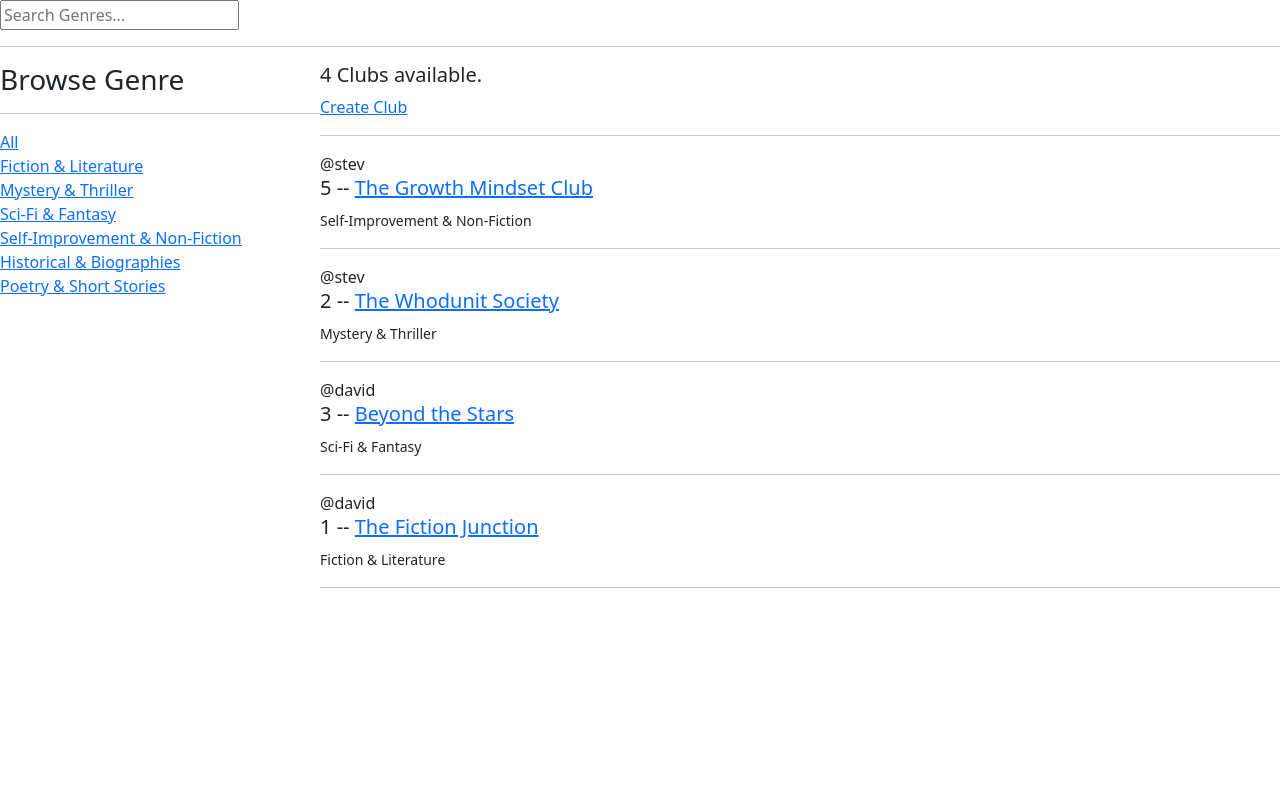
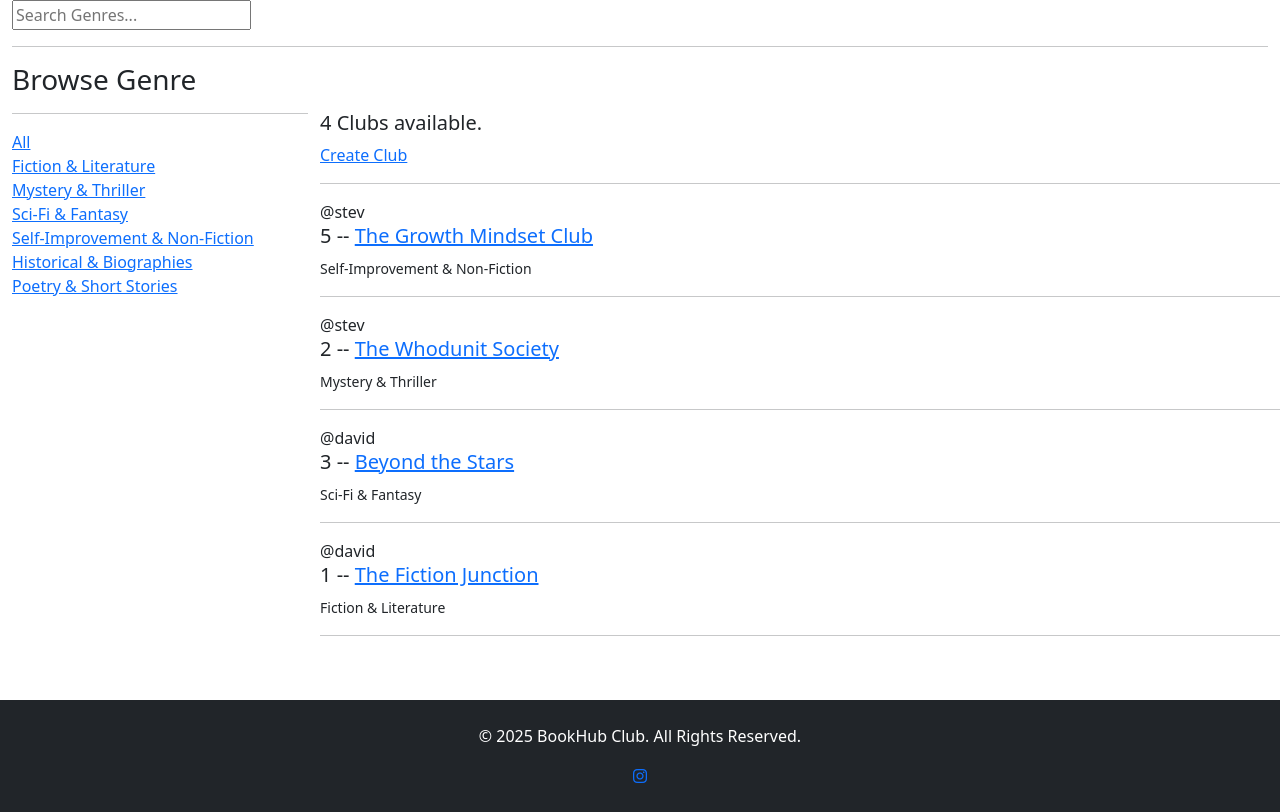
Before and after one commit to HolaDav/Django_Tutorial, a Django app: page / in a window 1280 px wide. Shown: the part 56-868 px from the top of the page. Before the commit the page ends 644 px from the top, so only its background shows below. Run offline with Django 4.2, Linux system fonts and the light colour scheme; data comes from the database, SQL or seed files in the repository; both versions use the stored data as it was after the commit.

Commit message:
added footer and litter styling

```diff
--- a/crashproject/BOOK CLUB HUB/bookclub/base/templates/base/home.html
+++ b/crashproject/BOOK CLUB HUB/bookclub/base/templates/base/home.html
@@ -11,7 +11,8 @@
 
 <div class="home-container">
 
-    <div>
+    <section id="browse">
+        <div class="container">
             <h3>Browse Genre</h3>
             <hr>
 
@@ -28,6 +29,8 @@
             </div>
 
         </div>
+    </section>
+
 
     <!-- <div>
         <div>
@@ -64,6 +67,7 @@
 
         <h2>Clubs</h2> -->
 
+        <section id="clublist" class="py-5">
             <div>
                 {% if club_count > 1 %}
                 <h5>{{club_count}} Clubs available.</h5>
@@ -89,7 +93,16 @@
                 </div>
 
             </div>
+        </section>
+
     </div>
+
+    <footer class="py-4 bg-dark text-white text-center">
+        <div class="container">
+            <p>&copy; 2025 BookHub Club. All Rights Reserved.</p>
+            <a href="https://instagram.com/ola_da.vid?igshid=OGY3MTU30GY1Mw==" target="_blank" class="social-icon"><i class="fa-brands fa-instagram"></i></a>
+        </div>
+    </footer>
 
 </div>
 
--- a/crashproject/BOOK CLUB HUB/bookclub/templates/main.html
+++ b/crashproject/BOOK CLUB HUB/bookclub/templates/main.html
@@ -5,6 +5,7 @@
     <meta name="viewport" content="width=device-width, initial-scale=1.0">
     <title>Book Club Hub</title>
     <link rel="stylesheet" href="https://cdn.jsdelivr.net/npm/bootstrap@5.3.0/dist/css/bootstrap.min.css">
+    <link rel="stylesheet" href="https://cdnjs.cloudflare.com/ajax/libs/font-awesome/6.0.0-beta3/css/all.min.css">
 </head>
 <body>
     {% include 'navbar.html' %}
--- a/crashproject/BOOK CLUB HUB/bookclub/templates/navbar.html
+++ b/crashproject/BOOK CLUB HUB/bookclub/templates/navbar.html
@@ -21,7 +21,7 @@
     </div>
 </nav>
 
-<div>
+<div class="container-fluid">
     <form action="{% url 'home' %}" method="GET">
         <input type="text" name="q" placeholder="Search Genres...">
     </form>
```
Also changed, not shown: crashproject/BOOK CLUB HUB/bookclub/db.sqlite3. Lines whose indentation alone changed are shown as unchanged.
